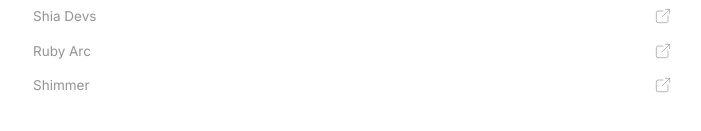
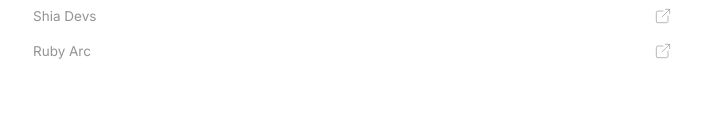
Before and after one commit to malviya-rajveer/portfolio, a Next.js app: page / in a window 1280 px wide. Shown: the part 637-768 px from the top of the page, without its empty margins (303-1004 px from the left). Built offline with nearby package versions, Linux system fonts and the light colour scheme.

Commit message:
removed shimmer link from portfolio

```diff
--- a/src/components/projects/MoreProjcts.tsx
+++ b/src/components/projects/MoreProjcts.tsx
@@ -85,14 +85,6 @@
           src="/videos/1.mp4"
           video
         />
-        <LinkProject
-          href="https://shimmer-psi.vercel.app/"
-          heading="Shimmer"
-          className="brightness-110"
-          src="/videos/4.mp4"
-          posterImage="/posterImages/shimmer.png"
-          video
-        />{" "}
       </motion.div>
     </div>
   );
```
